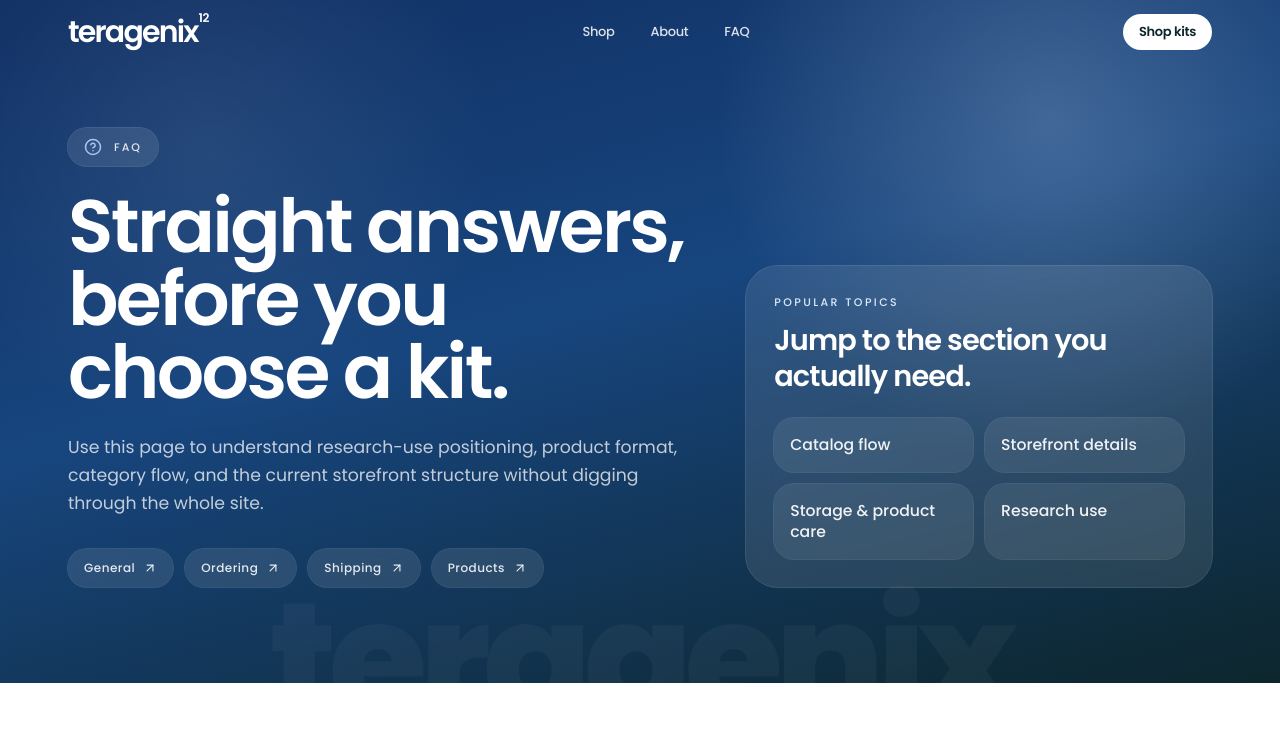
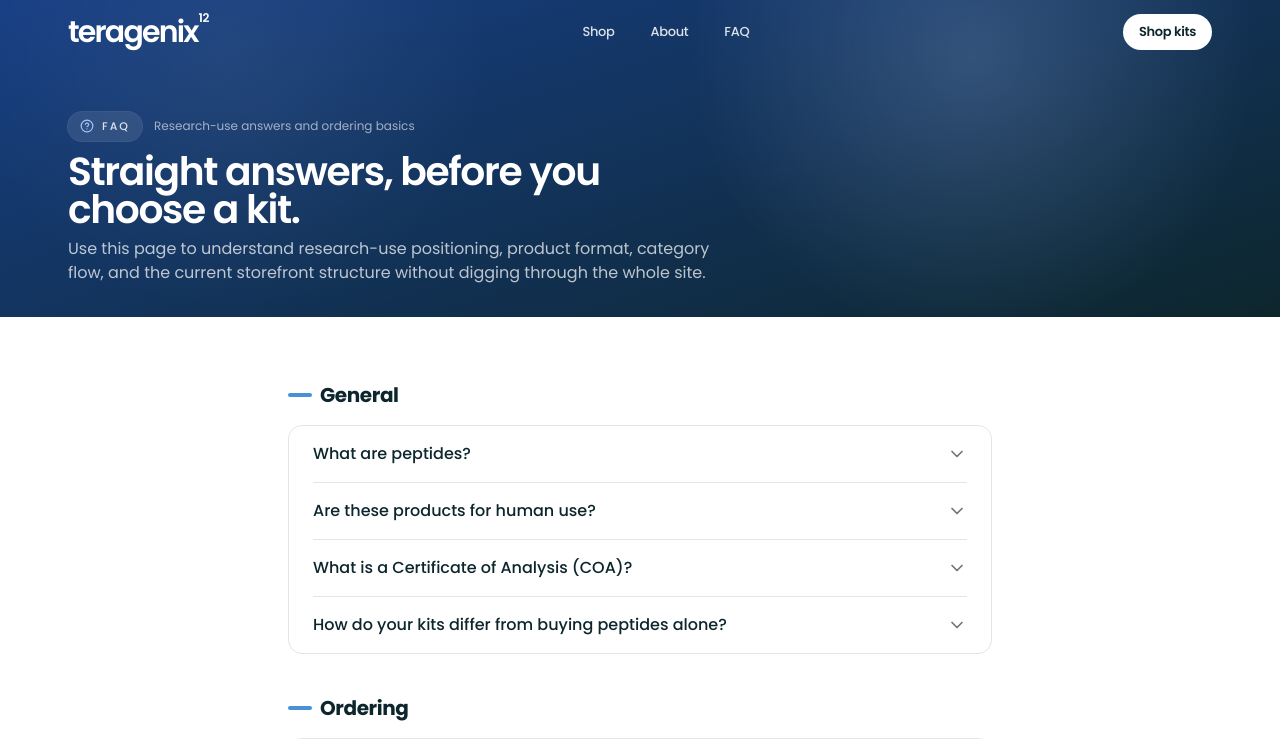
Before and after one commit to sethschnrt/teragenix, a Next.js app: page /faq in a window 1280 px wide. Shown: the top 739 px of the page. Built offline with nearby package versions, Linux system fonts and the light colour scheme.

Commit message:
standardize deep page heroes

```diff
--- a/src/app/about/page.tsx
+++ b/src/app/about/page.tsx
@@ -1,4 +1,5 @@
 import Link from "next/link";
+import { PageHero } from "@/components/page-hero";
 import { Footer } from "@/components/footer";
 import { DisclaimerBanner } from "@/components/disclaimer-banner";
 import {
@@ -12,8 +13,6 @@ import {
   ScanSearch,
   CheckCircle2,
 } from "lucide-react";
-
-const BASE_PATH = process.env.NODE_ENV === "production" ? "/teragenix" : "";
 
 const workflowCards = [
   {
@@ -68,43 +67,14 @@ const qualityPoints = [
 export default function AboutPage() {
   return (
     <main>
-      <section className="relative overflow-hidden bg-[linear-gradient(160deg,_#173f85_0%,_#12366f_42%,_#0d262d_100%)] pt-20 text-white sm:pt-24 lg:pt-28">
-        <div className="pointer-events-none absolute inset-0 opacity-60 [background-image:radial-gradient(circle_at_18%_16%,rgba(255,255,255,0.09),transparent_20%),radial-gradient(circle_at_82%_18%,rgba(168,197,245,0.18),transparent_26%)]" />
-
-        <div className="relative mx-auto max-w-[1240px] px-5 pb-10 sm:px-8 sm:pb-12 lg:px-12 lg:pb-14">
-          <div className="mx-auto flex max-w-[720px] flex-col items-center text-center">
-            <div className="inline-flex items-center gap-3 rounded-full bg-white/10 px-4 py-2.5 ring-1 ring-white/16 backdrop-blur-sm">
-              <Microscope className="h-4.5 w-4.5 text-[#a8c5f5]" />
-              <span className="text-[11px] font-medium tracking-[0.18em] text-white/86">
-                ABOUT TERAGENIX
-              </span>
-            </div>
-
-            <h1 className="mt-5 max-w-[11ch] text-[2.85rem] font-semibold leading-[0.95] tracking-[-0.05em] text-white sm:text-[3.55rem] lg:text-[4.3rem]">
-              A cleaner standard for research kits.
-            </h1>
-
-            <p className="mt-4 max-w-[620px] text-[1rem] leading-7 text-white/74 sm:text-[1.05rem]">
-              Teragenix is building a calmer, more credible storefront where kit presentation, product clarity, and quality cues feel intentional from the first glance.
-            </p>
-
-            <div className="mt-6 flex flex-wrap justify-center gap-3">
-              <Link
-                href="#why"
-                className="tg-link-pill inline-flex items-center rounded-full bg-white px-4 py-2.5 text-[12px] font-semibold tracking-[0.04em] text-[#12366f]"
-              >
-                Why it exists
-              </Link>
-              <Link
-                href="#quality-promise"
-                className="tg-link-pill inline-flex items-center rounded-full bg-white/10 px-4 py-2.5 text-[12px] font-medium tracking-[0.04em] text-white ring-1 ring-white/14 backdrop-blur-sm"
-              >
-                Quality system
-              </Link>
-            </div>
-          </div>
-        </div>
-      </section>
+      <PageHero
+        icon={Microscope}
+        eyebrow="ABOUT TERAGENIX"
+        detail="Brand standards and storefront direction"
+        title="A cleaner standard for research kits."
+        description="See how Teragenix is structuring the storefront, product framing, and quality language so the experience feels tighter and easier to trust."
+        variant="subpage"
+      />
 
       <section id="why" className="py-14 sm:py-18 lg:py-20">
         <div className="mx-auto max-w-[1240px] px-5 sm:px-8 lg:px-12">
--- a/src/app/faq/page.tsx
+++ b/src/app/faq/page.tsx
@@ -10,23 +10,10 @@ export default function FaqPage() {
       <PageHero
         icon={HelpCircle}
         eyebrow="FAQ"
+        detail="Research-use answers and ordering basics"
         title="Straight answers, before you choose a kit."
         description="Use this page to understand research-use positioning, product format, category flow, and the current storefront structure without digging through the whole site."
-        variant="faq"
-        highlights={[
-          { label: "General", href: "#general" },
-          { label: "Ordering", href: "#ordering" },
-          { label: "Shipping", href: "#shipping" },
-          { label: "Products", href: "#products" },
-        ]}
-        panelEyebrow="POPULAR TOPICS"
-        panelTitle="Jump to the section you actually need."
-        panelItems={[
-          { label: "Catalog flow", href: "#ordering" },
-          { label: "Storefront details", href: "#shipping" },
-          { label: "Storage & product care", href: "#products" },
-          { label: "Research use", href: "#general" },
-        ]}
+        variant="subpage"
       />
 
       <FaqAccordion />
--- a/src/components/page-hero.tsx
+++ b/src/components/page-hero.tsx
@@ -17,7 +17,8 @@ type PageHeroProps = {
   eyebrow: string;
   title: string;
   description: string;
-  variant?: "shop" | "about" | "faq";
+  variant?: "shop" | "subpage";
+  detail?: string;
   highlights?: HeroLink[];
   panelEyebrow?: string;
   panelTitle?: string;
@@ -34,26 +35,18 @@ const variantStyles = {
     stat: "bg-white/8 ring-white/12",
     title: "text-[2.85rem] sm:text-[4.1rem] lg:text-[4.65rem]",
     contentPb: "pb-16 sm:pb-20 lg:pb-24",
+    showWordmark: true,
   },
-  about: {
-    section: "bg-[linear-gradient(165deg,_#1e4a9e_0%,_#102e5d_48%,_#0d262d_100%)]",
-    padding: "pt-24 sm:pt-26",
-    halo: "radial-gradient(circle at 80% 22%, rgba(168,197,245,0.24), transparent 30%), radial-gradient(circle at 18% 16%, rgba(255,255,255,0.08), transparent 24%)",
-    panel: "bg-white/9 ring-white/16",
-    pill: "bg-white/10 text-white/88 ring-white/14 hover:bg-white/16",
-    stat: "bg-white/8 ring-white/12",
-    title: "text-[2.25rem] sm:text-[3rem] lg:text-[3.35rem]",
-    contentPb: "pb-12 sm:pb-14 lg:pb-16",
-  },
-  faq: {
-    section: "bg-[linear-gradient(165deg,_#102f63_0%,_#17457e_45%,_#0d262d_100%)]",
-    padding: "pt-28 sm:pt-32",
-    halo: "radial-gradient(circle at 82% 18%, rgba(219,234,254,0.22), transparent 28%), radial-gradient(circle at 16% 22%, rgba(255,255,255,0.08), transparent 24%)",
+  subpage: {
+    section: "bg-[linear-gradient(162deg,_#173f85_0%,_#0d262d_100%)]",
+    padding: "pt-24 sm:pt-28",
+    halo: "radial-gradient(circle at 76% 18%, rgba(168,197,245,0.22), transparent 28%), radial-gradient(circle at 18% 18%, rgba(255,255,255,0.06), transparent 24%)",
     panel: "bg-white/10 ring-white/18",
     pill: "bg-white/10 text-white/88 ring-white/14 hover:bg-white/16",
     stat: "bg-white/8 ring-white/12",
-    title: "text-[2.85rem] sm:text-[4.1rem] lg:text-[4.65rem]",
-    contentPb: "pb-16 sm:pb-20 lg:pb-24",
+    title: "text-[2rem] sm:text-[2.45rem]",
+    contentPb: "pb-7 sm:pb-8",
+    showWordmark: false,
   },
 } as const;
 
@@ -63,12 +56,14 @@ export function PageHero({
   title,
   description,
   variant = "shop",
+  detail,
   highlights = [],
   panelEyebrow,
   panelTitle,
   panelItems = [],
 }: PageHeroProps) {
   const styles = variantStyles[variant];
+  const hasPanel = Boolean(panelTitle || panelItems.length > 0);
 
   return (
     <section className={`relative overflow-hidden ${styles.section} ${styles.padding} text-white`}>
@@ -77,32 +72,41 @@ export function PageHero({
         style={{ backgroundImage: styles.halo }}
       />
 
-      <div className="pointer-events-none absolute inset-x-0 bottom-[-3.5rem] flex justify-center">
-        <span className="select-none whitespace-nowrap font-sans text-[6rem] font-extrabold leading-none tracking-[-0.05em] text-white/[0.04] sm:text-[8rem] lg:text-[10rem]">
-          teragenix
-        </span>
-      </div>
+      {styles.showWordmark && (
+        <div className="pointer-events-none absolute inset-x-0 bottom-[-3.5rem] flex justify-center">
+          <span className="select-none whitespace-nowrap font-sans text-[6rem] font-extrabold leading-none tracking-[-0.05em] text-white/[0.04] sm:text-[8rem] lg:text-[10rem]">
+            teragenix
+          </span>
+        </div>
+      )}
 
       <div className={`relative mx-auto max-w-[1240px] px-5 sm:px-8 lg:px-12 ${styles.contentPb}`}>
-        <div className="grid gap-10 lg:grid-cols-[1.15fr_0.85fr] lg:items-end lg:gap-12">
+        <div
+          className={
+            hasPanel
+              ? "grid gap-10 lg:grid-cols-[1.15fr_0.85fr] lg:items-end lg:gap-12"
+              : "max-w-2xl"
+          }
+        >
           <div className="max-w-3xl">
-            <div className="mb-6 inline-flex items-center gap-3 rounded-full bg-white/10 px-4 py-2.5 ring-1 ring-white/16 backdrop-blur-sm">
-              <Icon className="h-4.5 w-4.5 text-[#a8c5f5]" />
-              <span className="text-[11px] font-medium tracking-[0.18em] text-white/86">
+            <div className="mb-3 flex flex-wrap items-center gap-3">
+              <span className="inline-flex items-center rounded-full bg-white/10 px-3 py-1.5 text-[11px] font-medium tracking-[0.18em] text-white/84 ring-1 ring-white/14 backdrop-blur-sm">
+                <Icon className="mr-2 h-3.5 w-3.5 text-[#a8c5f5]" />
                 {eyebrow}
               </span>
+              {detail && <span className="text-[12px] text-white/60">{detail}</span>}
             </div>
 
             <h1 className={`max-w-3xl font-semibold leading-[0.98] tracking-[-0.035em] text-white ${styles.title}`}>
               {title}
             </h1>
 
-            <p className="mt-6 max-w-2xl text-[1.02rem] leading-7 text-white/74 sm:text-[1.08rem]">
+            <p className="mt-2 max-w-2xl text-[0.96rem] leading-6 text-white/72 sm:text-[1rem]">
               {description}
             </p>
 
             {highlights.length > 0 && (
-              <div className="mt-8 flex flex-wrap gap-3">
+              <div className="mt-5 flex flex-wrap gap-3">
                 {highlights.map((item) => (
                   <Link
                     key={`${item.label}-${item.href}`}
@@ -117,7 +121,7 @@ export function PageHero({
             )}
           </div>
 
-          {(panelTitle || panelItems.length > 0) && (
+          {hasPanel && (
             <div className={`rounded-[2rem] p-6 ring-1 backdrop-blur-md sm:p-7 ${styles.panel}`}>
               {panelEyebrow && (
                 <p className="mb-3 text-[11px] font-medium tracking-[0.22em] text-[#dbeafe]">
```
